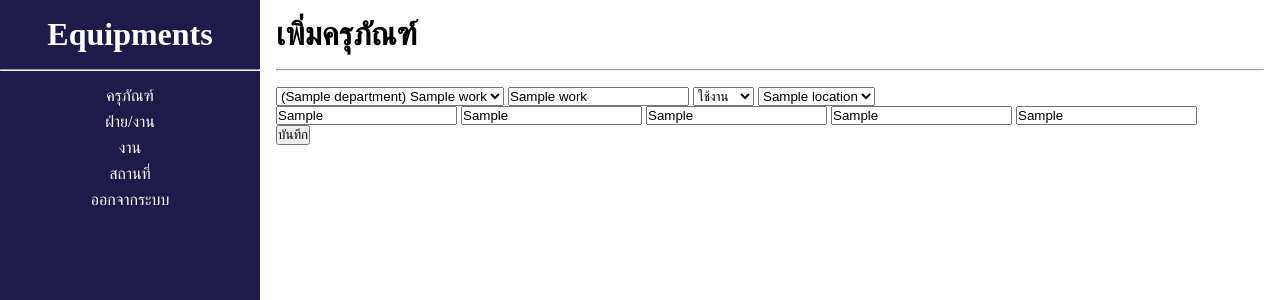
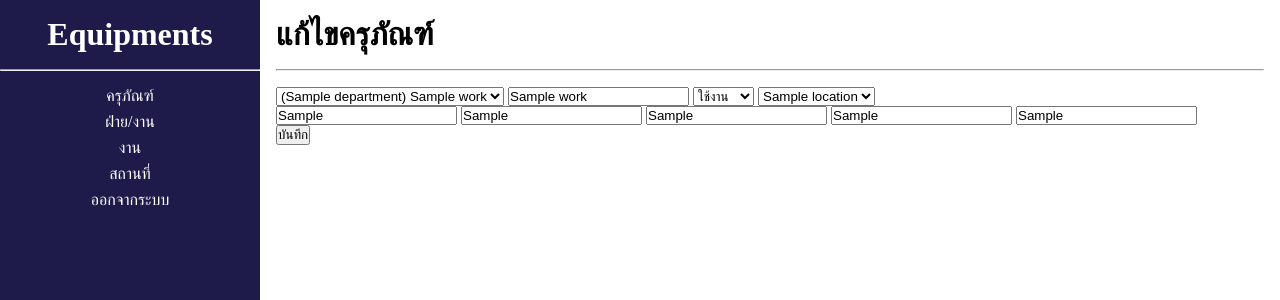
Before and after one commit to iwindd/equipment, a PHP site: page /equipments_edit.php?id=1 in a window 1280 px wide. Shown: the top 300 px of the page. Run offline with PHP 8.4, Linux system fonts and the light colour scheme; the visitor is signed in with stand-in values (Sample User, id 1); tables that the repository leaves empty or names only in its code hold one stand-in row (values such as "Sample post").

Commit message:
chore: text

```diff
--- a/equipments_edit.php
+++ b/equipments_edit.php
@@ -35,7 +35,7 @@ if ($_SERVER['REQUEST_METHOD'] == "GET"){
 
 ?>
 <header style="width: 100%; display: flex; justify-content:space-between;">
-  <h1>เพิ่มครุภัณฑ์</h1>
+  <h1>แก้ไขครุภัณฑ์</h1>
 </header>
 <hr>
 <article>
```
